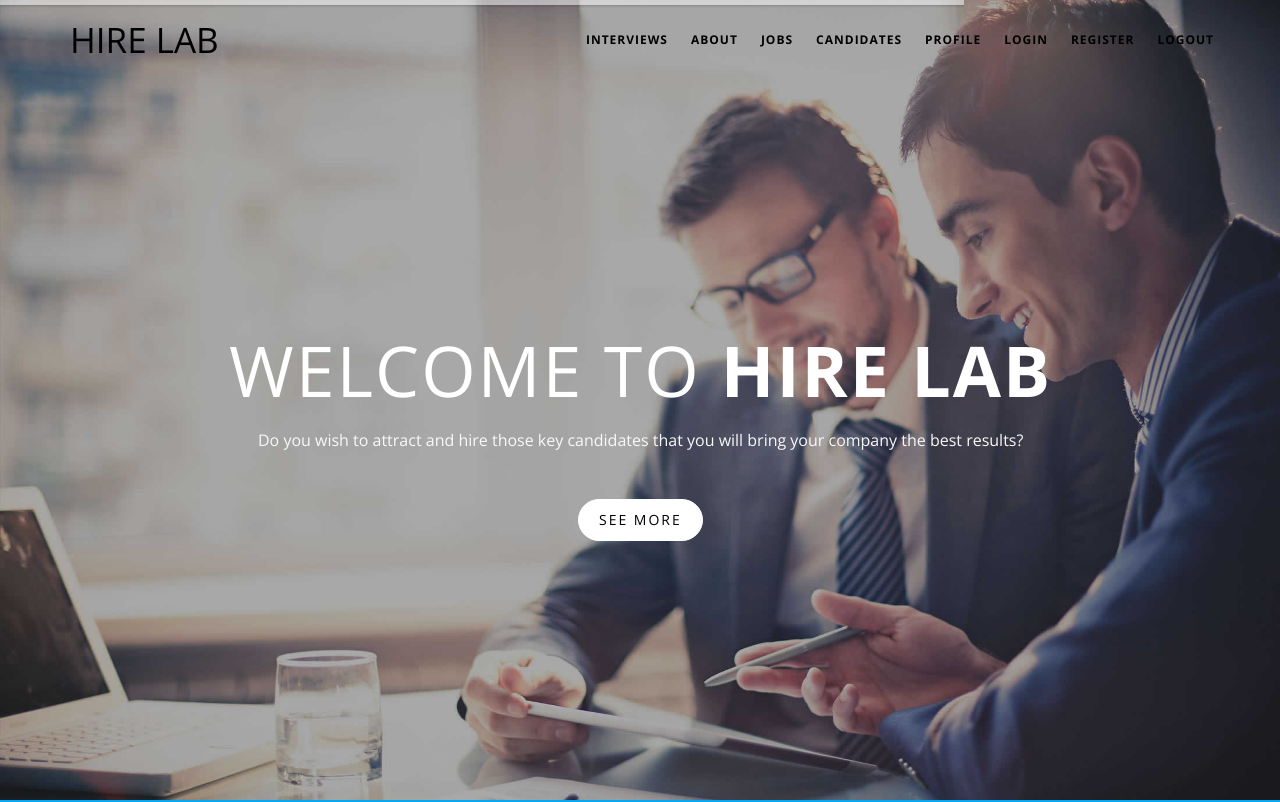
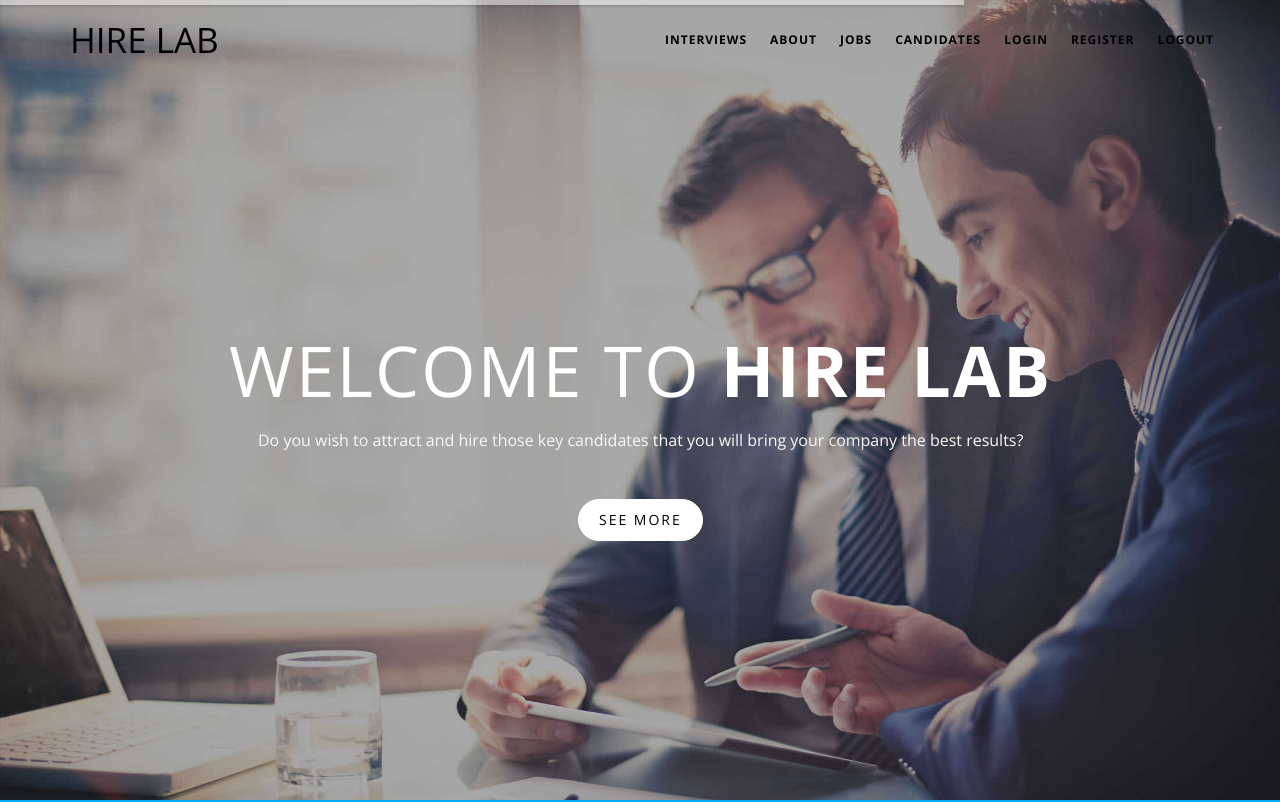
Before and after one commit to hire-lab/hire-lab, a React (Create React App) app: page / in a window 1280 px wide. Shown: the top 802 px of the page. Built offline with nearby package versions, Linux system fonts and the light colour scheme.

Commit message:
removed profile section

```diff
--- a/src/components/Navigation.js
+++ b/src/components/Navigation.js
@@ -19,7 +19,6 @@ export default function Navigation () {
                     <li><Link to="/about">About</Link></li>
                     <li><Link to="/jobs">Jobs</Link></li>
                     <li><Link to="/candidates">Candidates</Link></li>
-                    <li><Link to="/profile">Profile</Link></li>
                     <li><Link to="/login">Login</Link></li>
                     <li><Link to="/register">Register</Link></li>
                     <li><Link to="/logout">Logout</Link></li>
```
